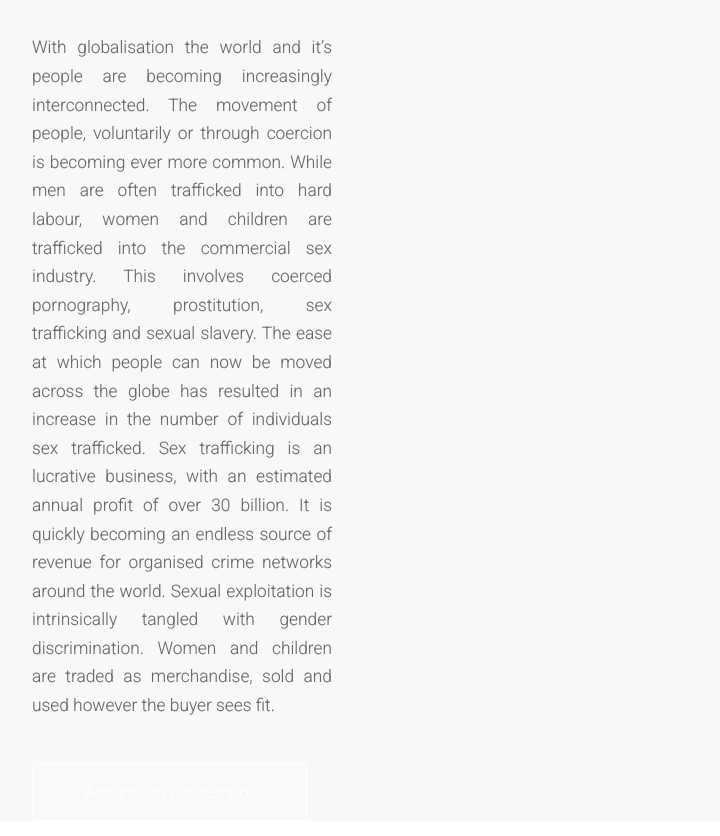
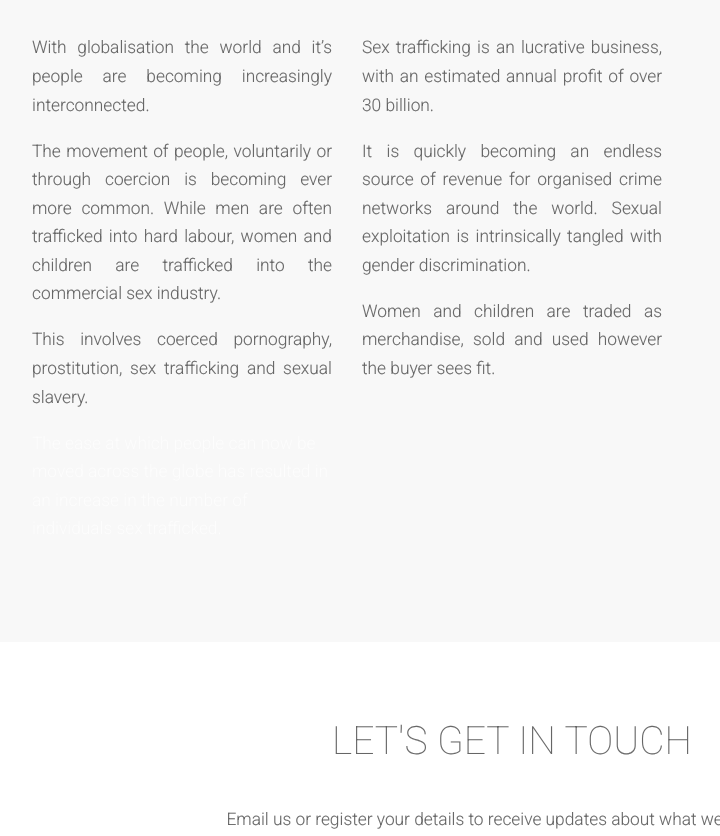
Before and after one commit to realparmesan/heldDear, a plain HTML site: page index.html in a window 1280 px wide. Shown: the part 2046-2882 px from the top of the page, without its empty margins (128-848 px from the left). Drawn offline with Linux system fonts and the light colour scheme.

Commit message:
The two sections of text below the world map

```diff
--- a/index.html
+++ b/index.html
@@ -91,18 +91,31 @@
 					<div class="container">
 						<div class="row">
 							<div class="4u 12u(narrow)">
+													<!--<span class="feature-icon"><span class="icon fa-clock-o"></span></span>-->
+
+													<p>With globalisation the world and it’s people are becoming increasingly interconnected.</p> <p> The movement of people, voluntarily or through coercion is becoming ever more common.
+				                    While men are often trafficked into hard labour, women and children are trafficked into the commercial sex industry.<P> This involves coerced pornography, prostitution, sex trafficking and sexual slavery.</p>The ease at which people can now be moved across the globe has resulted in an increase in the number of individuals sex trafficked. </p>
+												</section>
+											</div>
+											<div class="4u 12u(narrow)">
+												<section>
+													<!--<span class="feature-icon"><span class="icon fa-cloud"></span></span>-->
+
+													<p>Sex trafficking is an lucrative business, with an estimated annual profit of over 30 billion.</p> <p>It is quickly becoming an endless source of revenue for organised crime networks around the world.
+			                    Sexual exploitation is intrinsically tangled with gender discrimination.</p> <p> Women and children are traded as merchandise, sold and used however the buyer sees fit. </p>
+												</section>
+											</div>
+										</div>
+									</div>
+								</div>
+								<div class="row">
+									<div class="12u">
+
+									</div>
+								</div>
+							</section>
 								<section>
-									<!--<h3>Augue vivamus sed ipsum commodo lorem dolor</h3>-->
-									<p>With globalisation the world and it’s people are becoming increasingly interconnected. The movement of people, voluntarily or through coercion is becoming ever more common.
-                    While men are often trafficked into hard labour, women and children are trafficked into the commercial sex industry. This involves coerced pornography, prostitution, sex trafficking and sexual slavery.
-                    The ease at which people can now be moved across the globe has resulted in an increase in the number of individuals sex trafficked. Sex trafficking is an lucrative business, with an estimated annual profit of over 30 billion. It is quickly becoming an endless source of revenue for organised crime networks around the world.
-                    Sexual exploitation is intrinsically tangled with gender discrimination. Women and children are traded as merchandise, sold and used however the buyer sees fit. </p>
 
-									<footer>
-										<a href="#third" class="button scrolly">Accumsan nisi tempor</a>
-									</footer>
-								</section>
-							</div>
 							<!--<div class="8u 12u(narrow)">
 								<div class="row">
 									<div class="6u"><a href="#" class="image fit"><img src="images/pic01.jpg" alt="" /></a></div>
```
